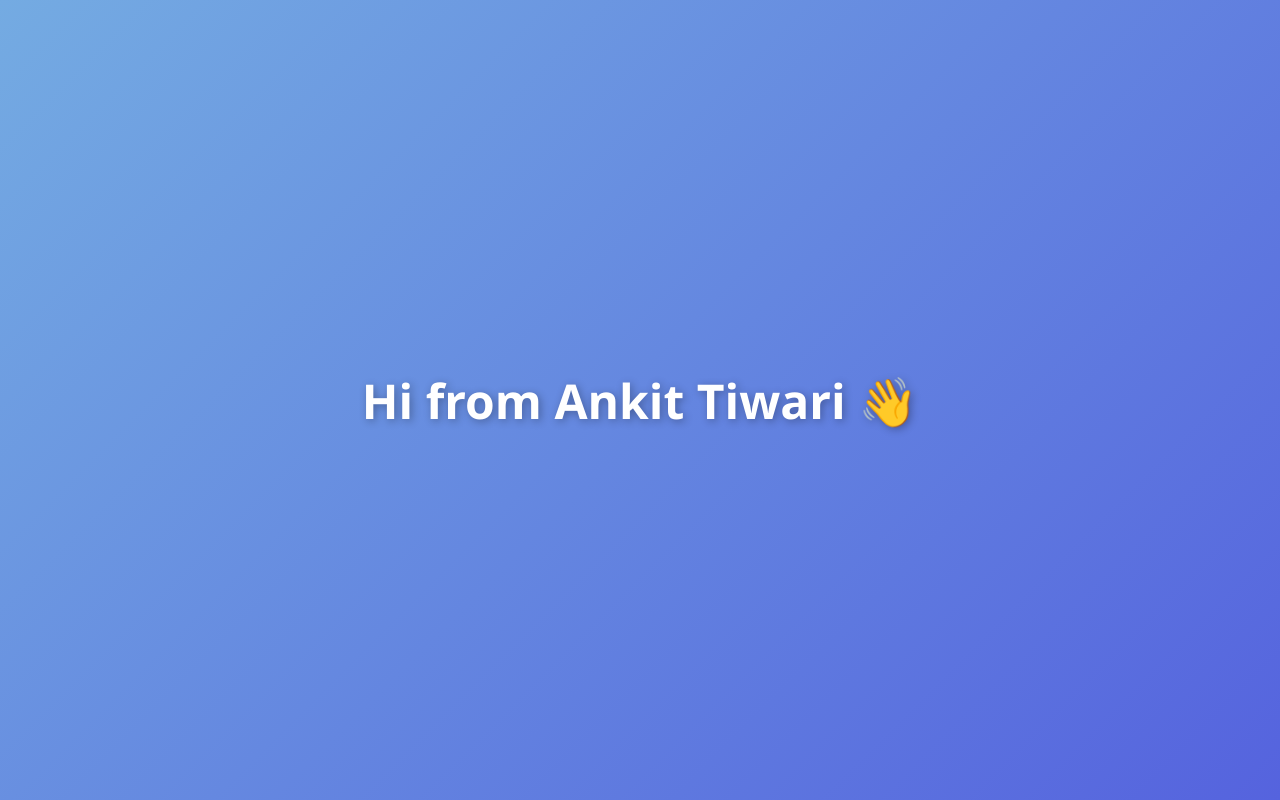
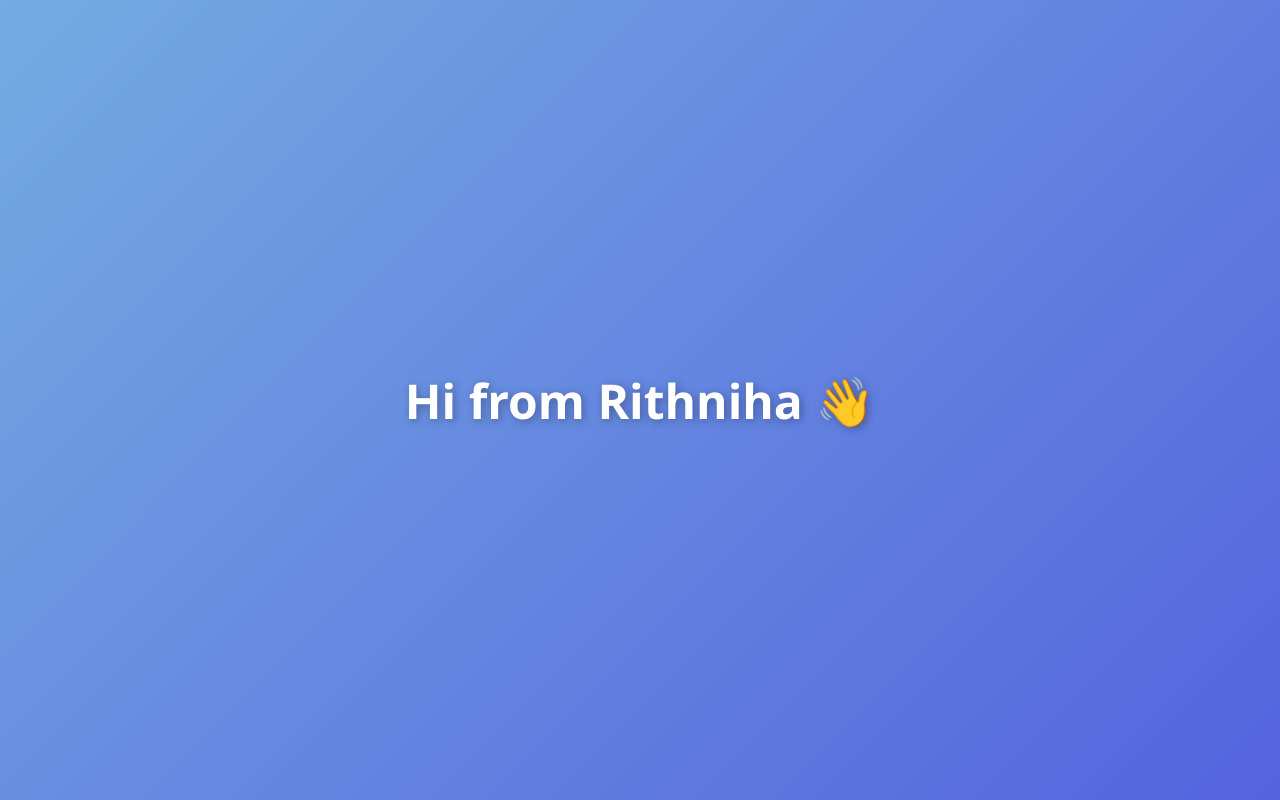
Before and after one commit to Rithniha/Personal-portfolio, a plain HTML site: page index.html in a window 1280 px wide. Drawn offline with Linux system fonts and the light colour scheme.

Commit message:
updated name

```diff
--- a/index.html
+++ b/index.html
@@ -38,7 +38,7 @@
 </head>
 
 <body>
-  <h1>Hi from Ankit Tiwari 👋</h1>
+  <h1>Hi from Rithniha 👋</h1>
 </body>
 
 </html>
```
